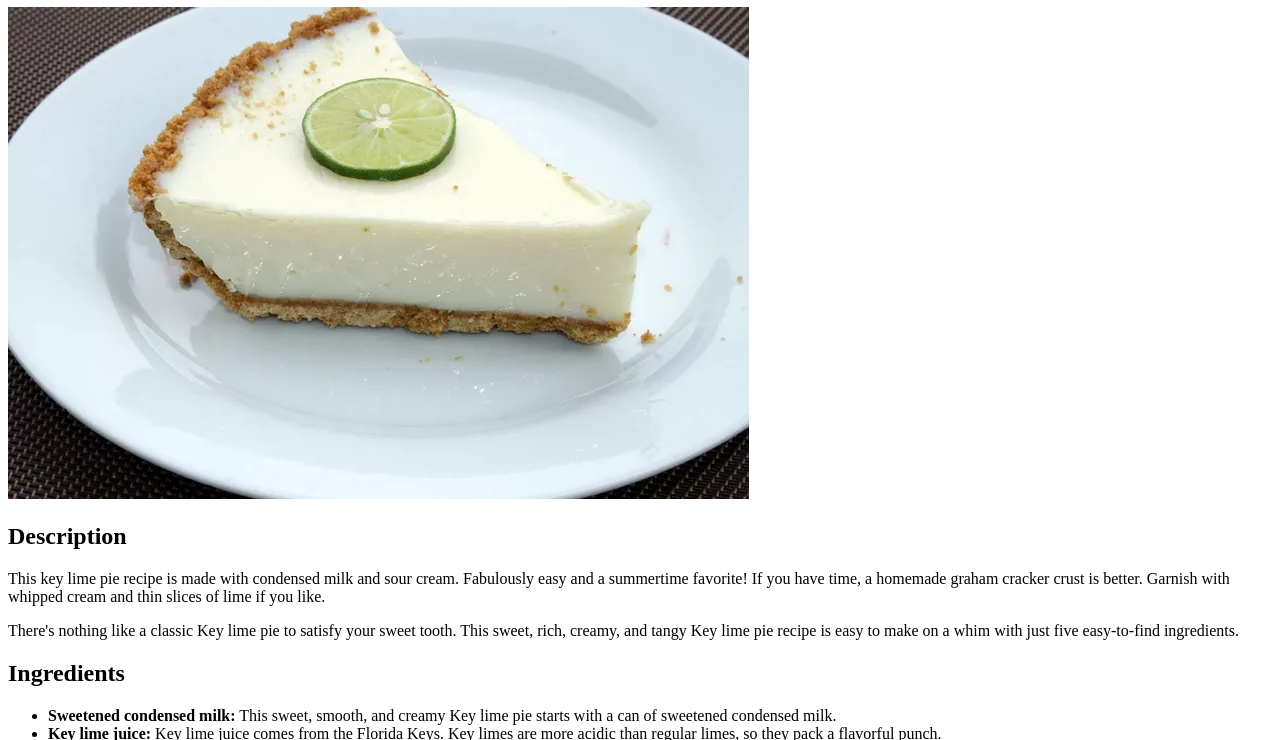
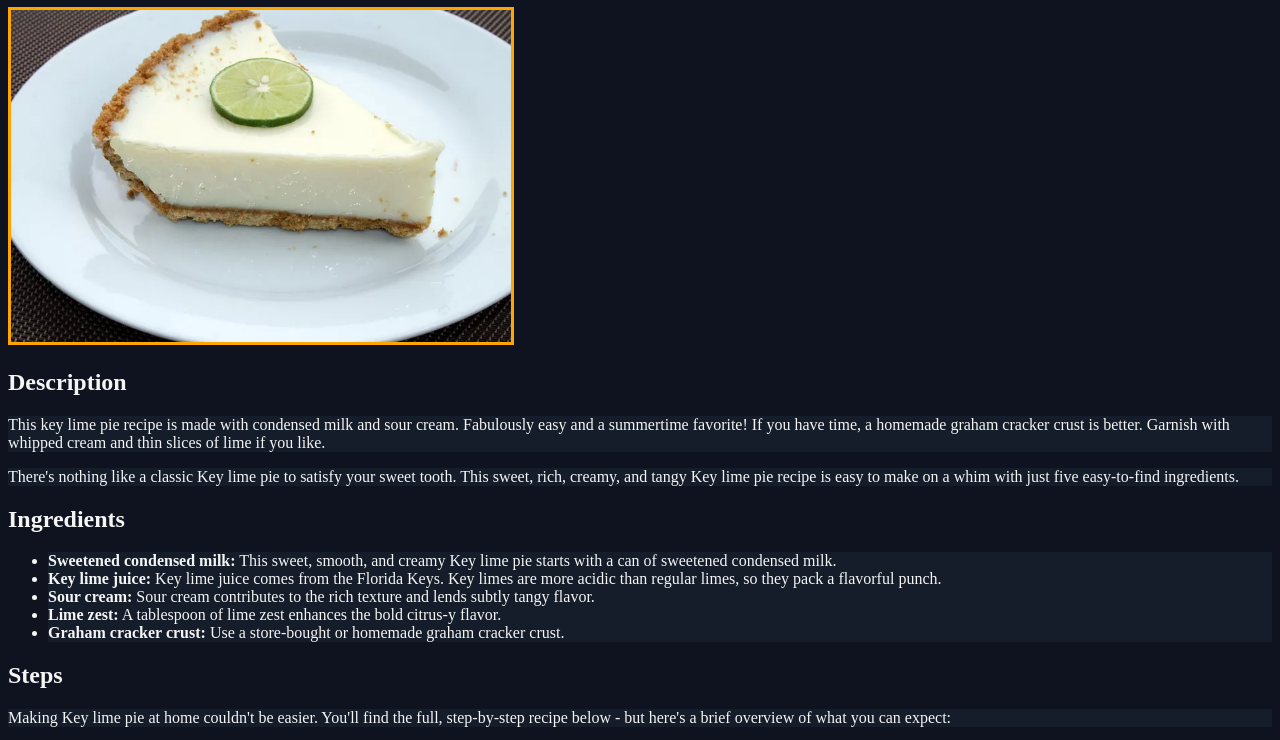
Before and after one commit to Mujanov3737/Recipes-Page, a plain HTML site: page recipes/keylimepie.html in a window 1280 px wide. Shown: the part 73-813 px from the top of the page. Drawn offline with Linux system fonts and the light colour scheme; files that its build step writes are made by us from their sources.

Commit message:
Update all pages with basic CSS properties

```diff
--- a/recipes/keylimepie.html
+++ b/recipes/keylimepie.html
@@ -3,7 +3,7 @@
     <head>
         <meta charset="UTF-8">
         <title>Odin Recipes - Key Lime Pie</title>
-        <link rel="stylesheet" href="styles.css">
+        <link rel="stylesheet" href="../styles.css">
     </head>
     <body>
         <h1>Key Lime Pie</h1>
--- a/styles.css
+++ b/styles.css
@@ -0,0 +1,15 @@
+html {
+    background-color: rgb(14,19,31);
+    color:whitesmoke;
+}
+
+li,
+p {
+    background-color: rgb(21,29,42);
+}
+
+img {
+    height: auto;
+    width: 500px;
+    border: 3px solid orange;
+}
```
Also changed, not shown: recipes/macaroni.html (+1 -1 lines), recipes/strawberrysalad.html (+1 -1 lines).
